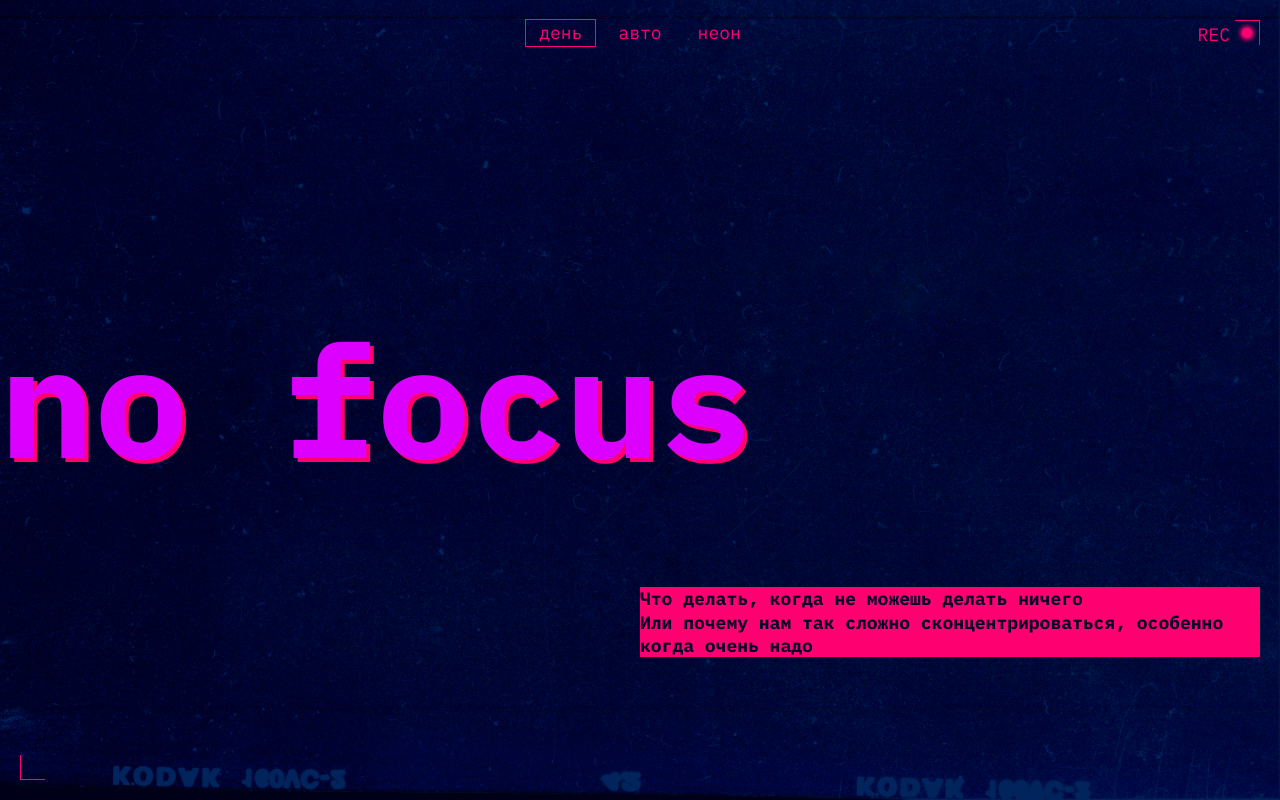
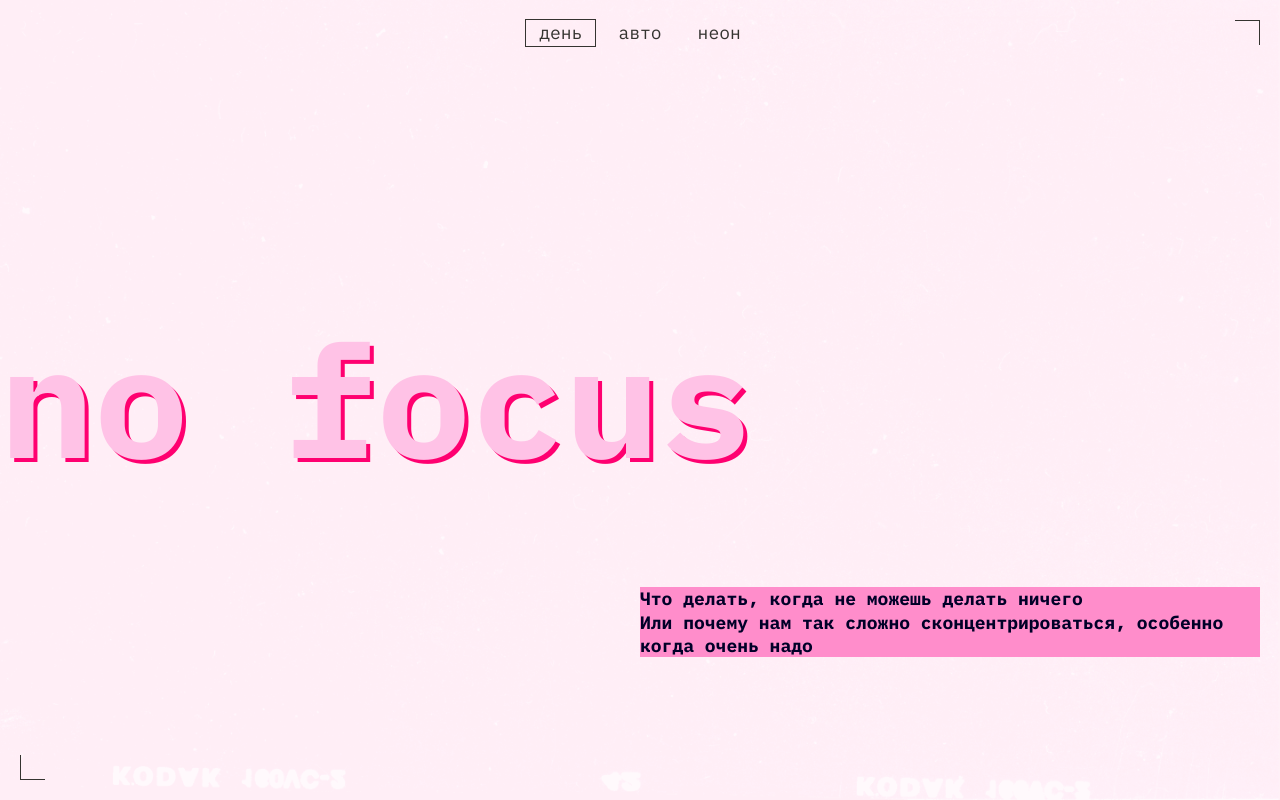
Before and after one commit to RomanovaElena/slozhno-sosredotochitsya, a website: page index.html in a window 1280 px wide. Both pictures are taken after a click on the button "день". Shown: the top 800 px of the page. Drawn offline with Linux system fonts and the light colour scheme.

Commit message:
добавить стили для светлой и темной темы

```diff
--- a/styles/dark.css
+++ b/styles/dark.css
@@ -9,4 +9,14 @@
     Так стили написанные ниже будут иметь больший вес,
     чем стили в медиазапросе предпочтений пользователя
   */
+  --title-color: #db00ff;
+  --text-color: #f1b2ce;
+  --accent-text-color:#000028;
+  --accent-color: #ff0070;
+  --button-hover-color: #ff007066;
+  /* --title-shadow-color: var(--accent-color, #ff0070);
+  --decor-color: var(--accent-color, #ff0070);
+  --button-color: var(--accent-color, #ff0070);
+  --heading-text-color: var(--accent-color, #ff0070); */
+  --bg-image: url(/images/cover-image-dark.png);
 }
--- a/styles/light.css
+++ b/styles/light.css
@@ -9,4 +9,57 @@
     Так стили написанные ниже будут иметь больший вес,
     чем стили в медиазапросе предпочтений пользователя
   */
+  --title-color: #ffc2e6;
+  --text-color: #353430;
+  --accent-color: #ff8dcb;
+  --button-hover-color: #32312d66;
+  --bg-image: url(/images/cover-image-light.png);
+  --title-shadow-color: var(--accent-color, #ff8dcb);
+  --decor-color: var(--text-color, #353430);
+  --button-color: var(--text-color, #353430);
+  --heading-text-color: var(--text-color, #353430);
 }
+
+.page.theme_light .header__decoration {
+  display: none;
+}
+
+.page.theme_light .header {
+  grid-auto-rows: 1fr min-content;
+}
+
+@media (prefers-color-scheme: light) {
+
+  .page.theme_auto {
+    /* сохраните этот селектор в приведённом виде.
+      Так стили написанные ниже будут иметь больший вес,
+      чем стили в медиазапросе предпочтений пользователя
+    */
+    --title-color: #ffc2e6;
+    --text-color: #353430;
+    --accent-color: #ff8dcb;
+    --button-hover-color: #32312d66;
+    --title-shadow-color: var(--accent-color, #ff8dcb);
+    --decor-color: var(--text-color, #353430);
+    --button-color: var(--text-color, #353430);
+    --heading-text-color: var(--text-color, #353430);
+    --bg-image: url(/images/cover-image-light.png);
+  }
+
+  .page.theme_auto .header__decoration {
+    display: none;
+  }
+
+  .page.theme_auto .header {
+    grid-auto-rows: 1fr min-content;
+  }
+}
+
+@media (width >= 1024px) {
+
+  .page.theme_light .title,
+  .page.theme_auto .title {
+    --accent-color: #ff0070;
+    text-shadow: 4px 4px 0 var(--accent-color);
+  }
+}
```
